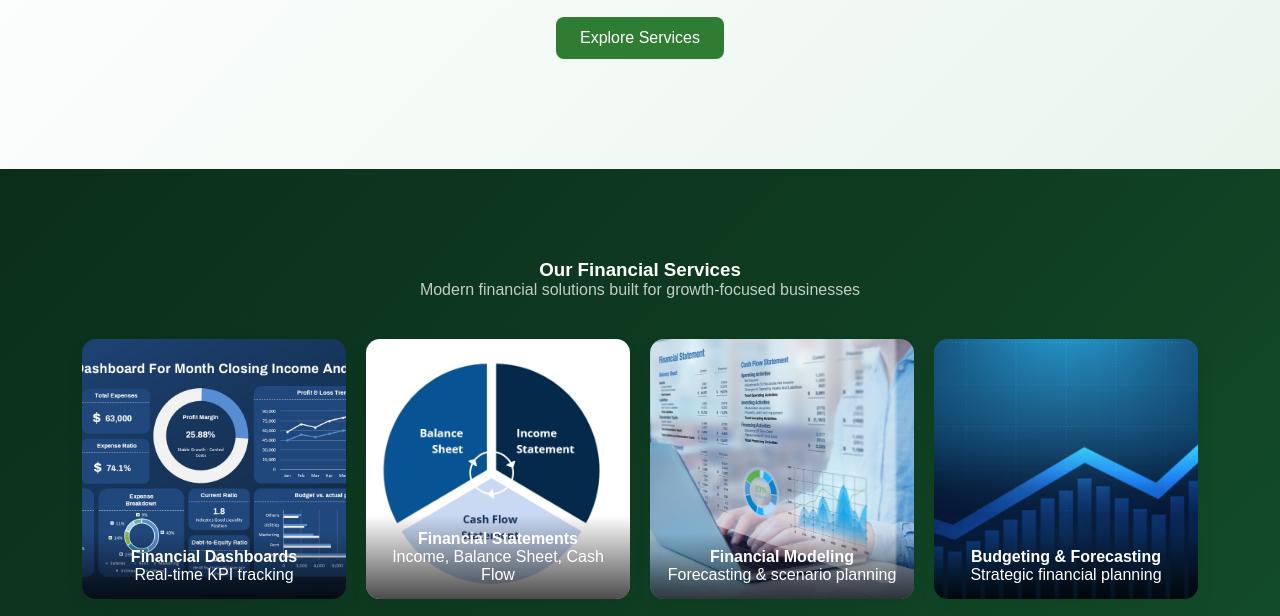
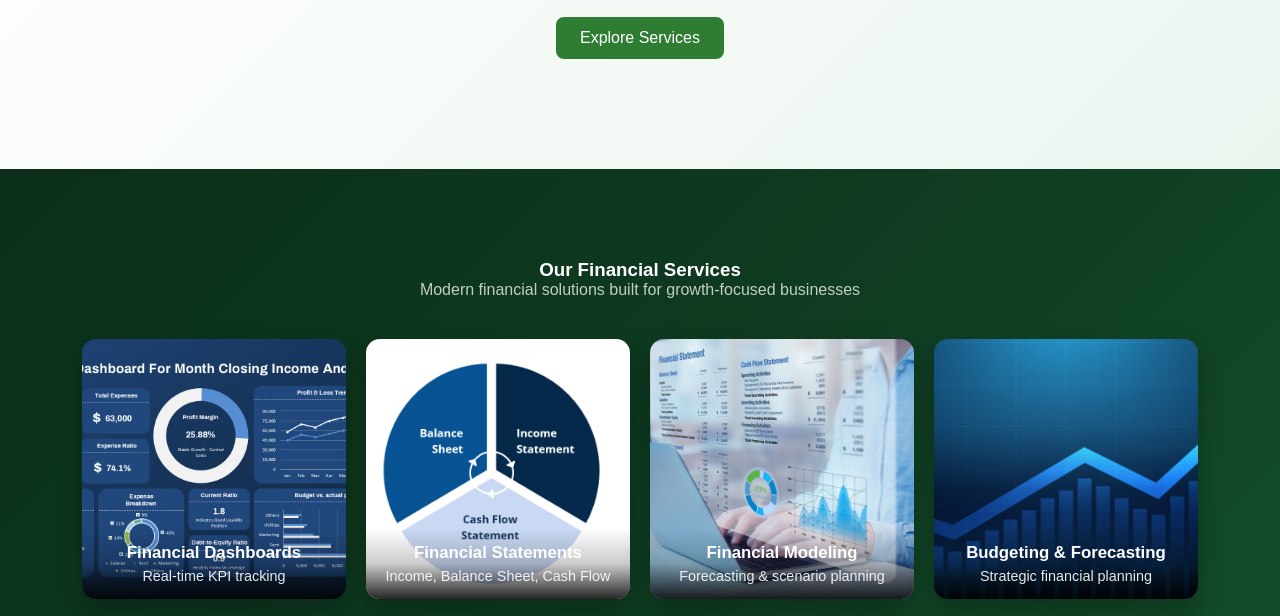
Before and after one commit to RCZPrimelandDevelopment/fiduciafinancegroup.github.io, a plain HTML site: page index.html in a window 1280 px wide. Shown: the part 320-936 px from the top of the page. Drawn offline with Linux system fonts and the light colour scheme; grey boxes are pictures that could not be loaded; a script that the page names is missing.

Commit message:
Update style.css

```diff
--- a/style.css
+++ b/style.css
@@ -92,21 +92,24 @@ section {
     padding: 90px 20px;
 }
 
+/* =========================
+   SERVICES SECTION
+========================= */
+
 .services {
-    background: linear-gradient(
-        135deg,
-        #0b2e1a,
-        #0f3d22,
-        #14532d
-    );
+    background: linear-gradient(135deg, #0b2e1a, #0f3d22, #14532d);
     text-align: center;
     color: #ffffff;
 }
 
+/* subtitle */
 .services .subtext {
     color: rgba(255, 255, 255, 0.75);
 }
 
+/* =========================
+   GRID LAYOUT
+========================= */
 .service-grid {
     display: grid;
     grid-template-columns: repeat(auto-fit, minmax(230px, 1fr));
@@ -114,6 +117,9 @@ section {
     margin-top: 40px;
 }
 
+/* =========================
+   SERVICE CARD
+========================= */
 .service-card {
     height: 260px;
     border-radius: 14px;
@@ -121,21 +127,48 @@ section {
     background-position: center;
     position: relative;
     overflow: hidden;
-    box-shadow: 0 10px 20px rgba(0,0,0,0.05);
+
+    /* IMPORTANT: smooth hover animation base */
+    transition: transform 0.3s ease, box-shadow 0.3s ease;
+
+    /* subtle depth */
+    box-shadow: 0 12px 25px rgba(0, 0, 0, 0.25);
 }
 
+/* hover effect */
 .service-card:hover {
-    transform: translateY(-5px);
-    transition: 0.3s;
+    transform: translateY(-8px);
+    box-shadow: 0 18px 40px rgba(0, 0, 0, 0.35);
 }
 
+/* =========================
+   OVERLAY (TEXT AREA)
+========================= */
 .overlay {
     position: absolute;
     bottom: 0;
     width: 100%;
     padding: 15px;
-    background: linear-gradient(to top, rgba(0,0,0,0.7), transparent);
+
+    /* dark fade for readability */
+    background: linear-gradient(
+        to top,
+        rgba(0, 0, 0, 0.85),
+        rgba(0, 0, 0, 0.2),
+        transparent
+    );
+
     color: white;
+}
+
+.overlay h4 {
+    margin-bottom: 5px;
+    font-size: 1.05rem;
+}
+
+.overlay p {
+    font-size: 0.9rem;
+    opacity: 0.9;
 }
 
 /* TEAM */
```
